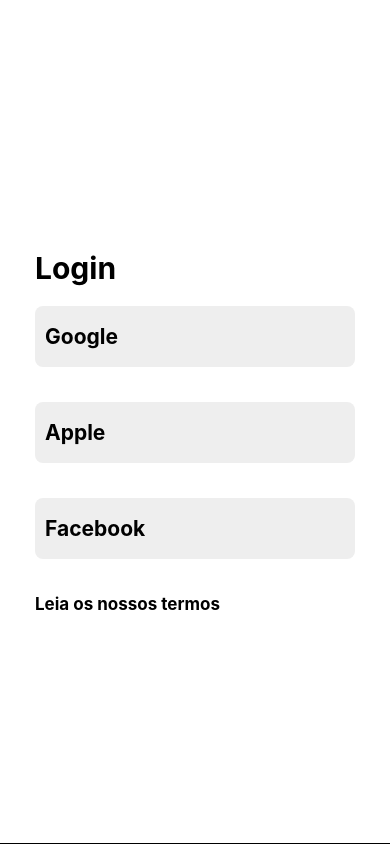
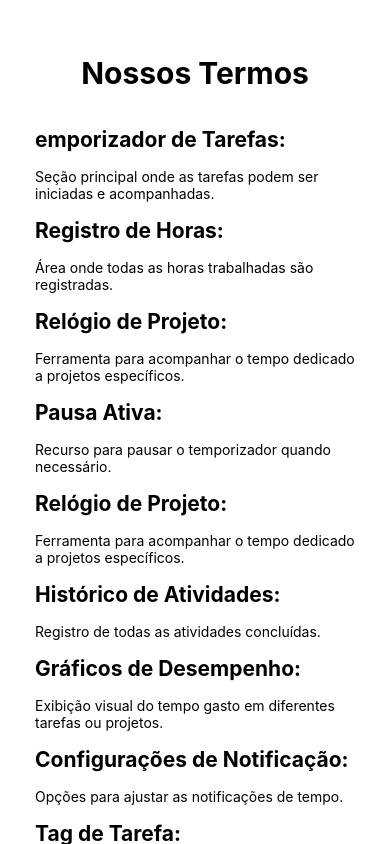
Before and after one commit to wellyngton-souza/Astrahabit, a React Native app: screen /Terms in a window 390 px wide. Built offline with nearby package versions, Linux system fonts and the light colour scheme.

Commit message:
feat: chart kit

```diff
--- a/package.json
+++ b/package.json
@@ -14,10 +14,13 @@
     "date-fns": "^2.30.0",
     "expo": "~49.0.15",
     "expo-status-bar": "~1.6.0",
+    "node-modules": "^1.0.1",
     "react": "18.2.0",
     "react-native": "0.72.6",
+    "react-native-chart-kit": "^6.12.0",
     "react-native-safe-area-context": "^4.7.4",
     "react-native-screens": "^3.27.0",
+    "react-native-svg": "^14.1.0",
     "react-native-system-navigation-bar": "^2.6.3"
   },
   "devDependencies": {
--- a/src/components/Calendary/index.tsx
+++ b/src/components/Calendary/index.tsx
@@ -21,8 +21,8 @@
             <View style={ [ layout.content, layout.subContainer ] }>
                 {
                     hours.map((dia, index)=>(
-                        <View style={ layout.Flex }>
-                            <Text key={index} style={ layout.Text }>
+                        <View key={index} style={ layout.Flex }>
+                            <Text style={ layout.Text }>
                                 {dia.toString()}{Number(dia) < 13 ? "AM" : "PM"}
                             </Text>
                             <View style={ custom.separator }></View>
--- a/src/components/Rodape/index.tsx
+++ b/src/components/Rodape/index.tsx
@@ -37,7 +37,7 @@
                     style={[layout.icon, { tintColor: screenSelect === "Statistics" ? "black" : "gray" }]}
                 />
             </TouchableOpacity>
-            <Text>Version: 0.02</Text>
+            <Text>Version: 0.03</Text>
         </View>
     );
 }
--- a/src/components/Timer/index.tsx
+++ b/src/components/Timer/index.tsx
@@ -26,7 +26,7 @@
                 >
                     <Image
                         source={ require("../../../assets/app/Diamonds.png") }
-                        style={ [layout.icon, layout.iconLeft, { tintColor: taskOpen ? "red" : "black" }] }
+                        style={ [layout.icon, layout.iconLeft, { tintColor: taskOpen ? "blue" : "black" }] }
                     />
                 </TouchableOpacity>
             </View>
--- a/src/pages/Login/index.tsx
+++ b/src/pages/Login/index.tsx
@@ -2,17 +2,39 @@
 import { useNavigation } from "@react-navigation/native";
 
 import { StackTypes } from "../../routes";
+import { useState } from "react";
 
 const Login = () =>{
     const navigation = useNavigation<StackTypes>();
 
+    const [loading, setLoading] = useState(false);
+
+    const loadingStart = () =>{
+        setLoading(true);
+
+        setTimeout(() => {
+            navigation.navigate("Timer");
+        }, 2000);
+
+        setTimeout(() => {
+            setLoading(false);
+        }, 2500);
+    }
+
     return(
+        <>
+            {
+                loading ?
+                    <View style={ [layout.container, { alignItems: "center", justifyContent: "center" }] }>
+                        <Text style={ custom.title }>Carregando</Text>
+                    </View>
+                :
                 <View style={ layout.container }>
                     <View style={ custom.boxTitle }></View>
                     <View style={ layout.subContainer }>
                         <Text style={ custom.title }>Login</Text>
                         <TouchableOpacity
-                    onPress={() => navigation.navigate("Timer")}
+                            onPress={loadingStart}
                         >
                             <View style={ custom.button }>
                                 <Text style={ layout.Text }>Google</Text>
@@ -28,9 +50,11 @@
                                 <Text style={ layout.Text }>Facebook</Text>
                             </View>
                         </TouchableOpacity>
-                <Text style={ layout.TextMid }>Leia os nossos termos</Text>
+                        <Text style={ layout.TextMid } onPress={() => navigation.navigate("Terms")} >Leia os nossos termos</Text>
                     </View>
                 </View>
+            }
+        </>
     );
 }
 
@@ -89,7 +113,7 @@
         paddingVertical: 18,
         marginBottom: 35,
         backgroundColor: "#eeeeee",
-        borderRadius: 8
+        borderRadius: 3
     }
 });
 
--- /dev/null
+++ b/src/pages/Terms/index.tsx
@@ -0,0 +1,145 @@
+import { View, ScrollView, Text, StyleSheet } from "react-native";
+
+const Terms = () =>{
+    return(
+        <View style={ layout.container }>
+            <ScrollView style={ layout.subContainer }>
+                <Text style={ custom.title }>Nossos Termos</Text>
+                <Text style={ layout.Text }>
+                    emporizador de Tarefas:
+                </Text>
+                <Text>
+                    Seção principal onde as tarefas podem ser iniciadas e acompanhadas.
+                </Text>
+                <Text style={ layout.Text }>
+                    Registro de Horas:
+                </Text>
+                <Text>
+                    Área onde todas as horas trabalhadas são registradas.
+                </Text>
+                <Text style={ layout.Text }>
+                    Relógio de Projeto:
+                </Text>
+                <Text>
+                    Ferramenta para acompanhar o tempo dedicado a projetos específicos.
+                </Text>
+                <Text style={ layout.Text }>
+                    Pausa Ativa:
+                </Text>
+                <Text>
+                    Recurso para pausar o temporizador quando necessário.
+                </Text>
+                <Text style={ layout.Text }>
+                    Relógio de Projeto:
+                </Text>
+                <Text>
+                    Ferramenta para acompanhar o tempo dedicado a projetos específicos.
+                </Text>
+                <Text style={ layout.Text }>
+                    Histórico de Atividades:
+                </Text>
+                <Text>
+                    Registro de todas as atividades concluídas.
+                </Text>
+                <Text style={ layout.Text }>
+                    Gráficos de Desempenho:
+                </Text>
+                <Text>
+                    Exibição visual do tempo gasto em diferentes tarefas ou projetos.
+                </Text>
+                <Text style={ layout.Text }>
+                    Configurações de Notificação:
+                </Text>
+                <Text>
+                    Opções para ajustar as notificações de tempo.
+                </Text>
+                <Text style={ layout.Text }>
+                    Tag de Tarefa:
+                </Text>
+                <Text>
+                    Marcação para organizar e categorizar diferentes tipos de tarefas.
+                </Text>
+                <Text style={ layout.Text }>
+                    Resumo de Horas:
+                </Text>
+                <Text>
+                    Visão geral das horas trabalhadas em um determinado período.
+                </Text>
+                <Text style={ layout.Text }>
+                    Dashboard de Produtividade:
+                </Text>
+                <Text>
+                    Página inicial com informações resumidas sobre o tempo gasto e projetos ativos.
+                </Text>
+            </ScrollView>
+        </View>
+    );
+}
+
+const layout = StyleSheet.create({
+    container: {
+        flex: 1,
+        backgroundColor: "white",
+        display: "flex",
+        flexDirection: "column",
+    },
+    subContainer: {
+        paddingHorizontal: 35,
+        paddingTop: 35
+    },
+    Text: {
+        fontSize: 21,
+        fontWeight: "bold",
+        marginVertical: 16
+    },
+    Flex: {
+        display: "flex",
+        flexDirection: "row",
+        alignItems: "center",
+        justifyContent: "space-between"
+    },
+    icon: {
+        width: 35,
+        height: 35
+    },
+    content: {
+        flex: 1,
+        display: "flex",
+        flexDirection: "column",
+        padding: 35
+    }
+});
+
+const custom = StyleSheet.create({
+    title: {
+        fontSize: 30,
+        textAlign: "center",
+        fontWeight: "bold",
+        marginVertical: 20
+    },
+    iconLeft: {
+        marginLeft: 10
+    },
+    perfil: {
+        height: 145,
+        width: 145,
+        backgroundColor: "#eeeeee",
+        borderRadius: 200
+    },
+    boxPerfil: {
+        display: "flex",
+        alignItems: "center",
+        marginBottom: 35
+    },
+    option: {
+        flexGrow: 1
+    },
+    sair: {
+        marginBottom: 35,
+        display: "flex",
+        flexDirection: "row",
+        justifyContent: "flex-end"
+    }
+});
+
+export default Terms;
--- a/src/routes/index.tsx
+++ b/src/routes/index.tsx
@@ -5,6 +5,7 @@
 import Login from "../pages/Login";
 import Config from "../pages/Config";
 import Statistics from "../pages/Statistics";
+import Terms from "../pages/Terms";
 
 const Stack = createNativeStackNavigator();
 
@@ -14,6 +15,7 @@
     Login: undefined;
     Config: undefined;
     Statistics: undefined;
+    Terms: undefined;
 }
 
 export type StackTypes = NativeStackNavigationProp<StackNavigation>;
@@ -32,6 +34,7 @@
             <Stack.Screen name="Login" options={{ headerShown: false }} component={Login} />
             <Stack.Screen name="Config" options={{ headerShown: false }} component={Config} />
             <Stack.Screen name="Statistics" options={{ headerShown: false }} component={Statistics} />
+            <Stack.Screen name="Terms" options={{ headerShown: false }} component={Terms} />
         </Stack.Navigator>
     )
 }
```
Also changed, not shown: src/components/Statistics/index.tsx (+96 -4 lines), assets/app/Astrabit_icon.png (added), 1 other file (tests, documents, lock files or other folders). Lines whose indentation alone changed are shown as unchanged.
